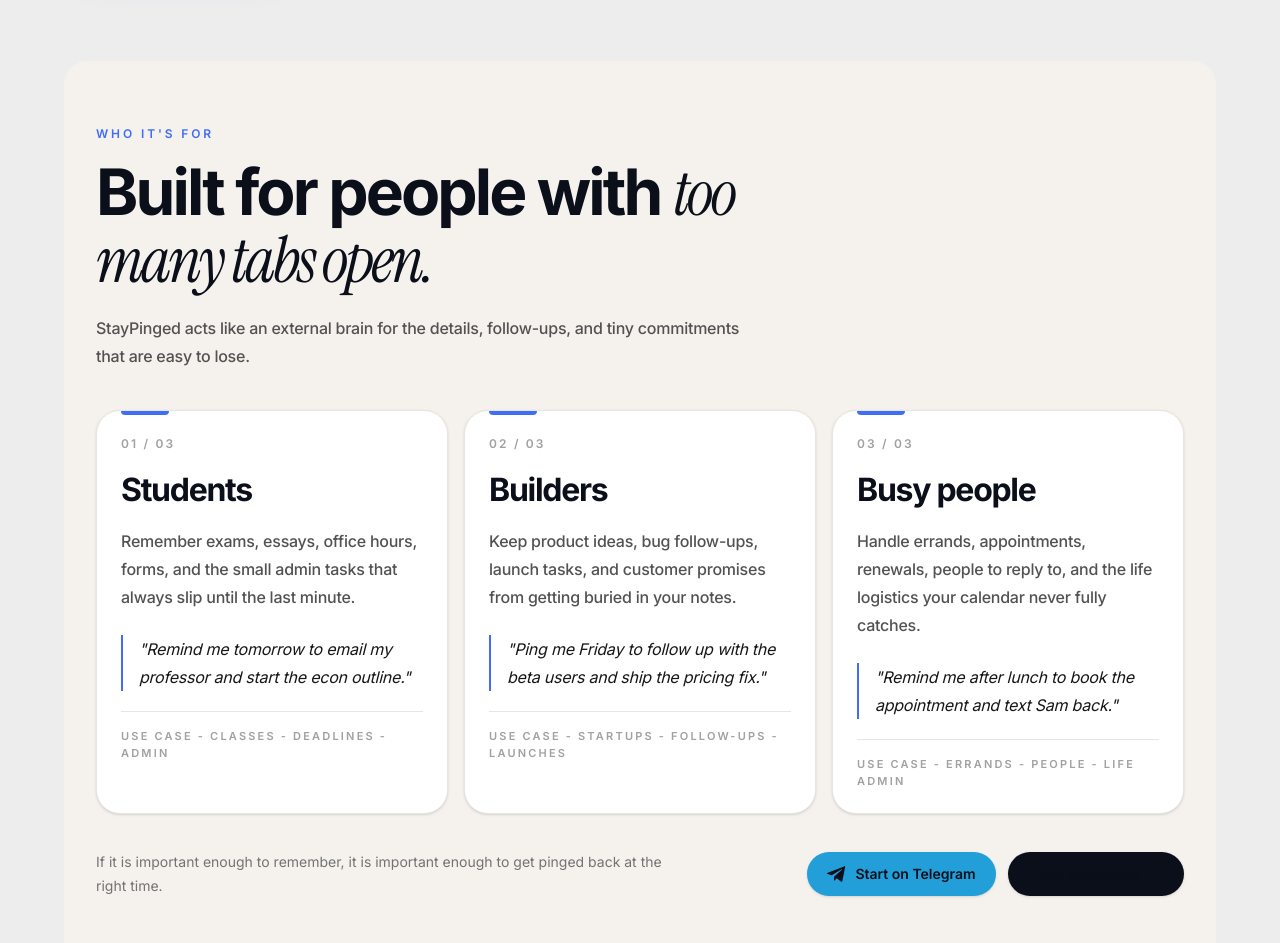
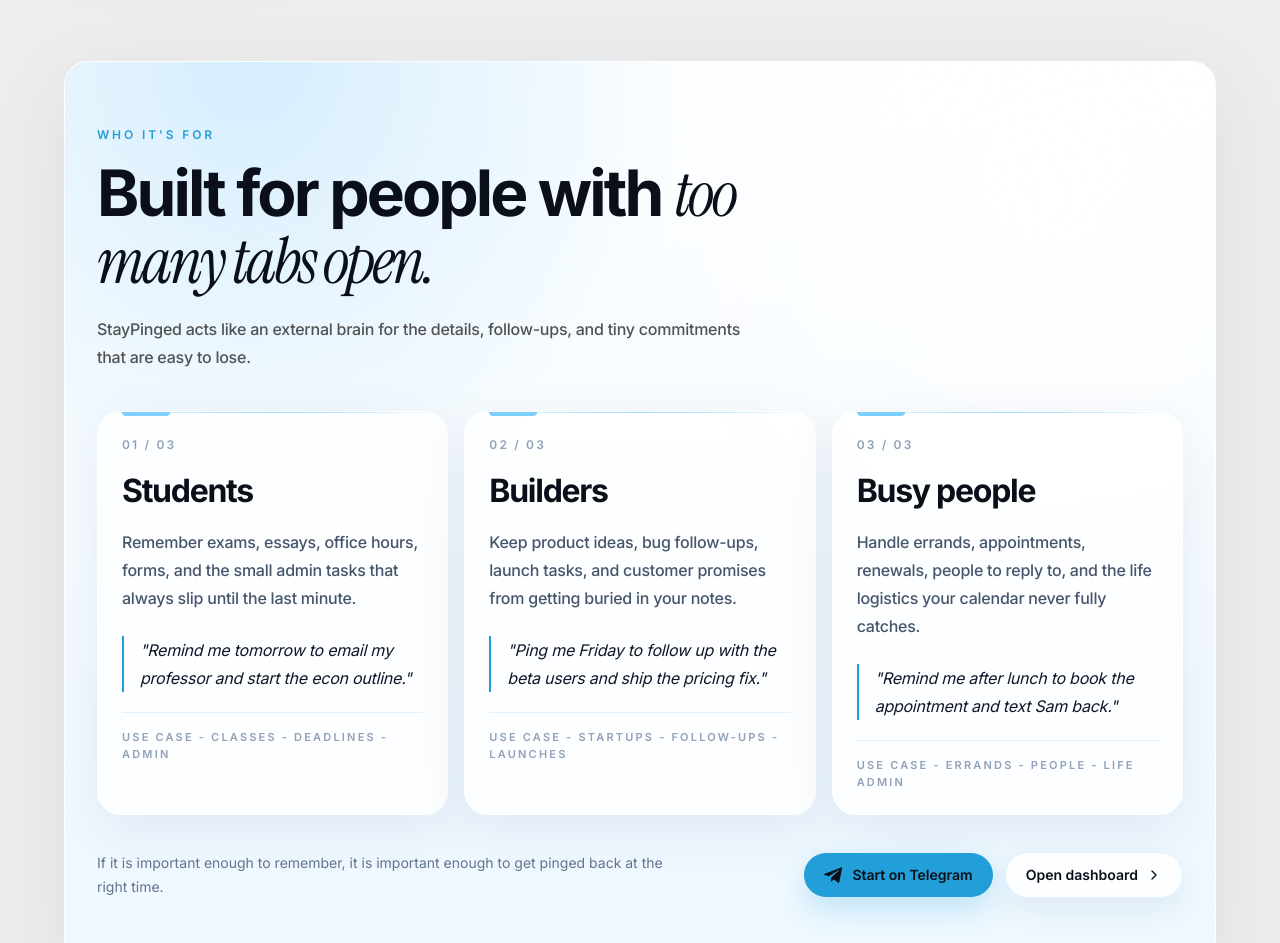
Before and after one commit to Wasseem10/Moggedai, a Next.js app: page / in a window 1280 px wide. Shown: the part 1460-2403 px from the top of the page. Built offline with nearby package versions, Linux system fonts and the light colour scheme; no server answers; a web font is replaced by a local one.

Commit message:
Polish who and FAQ CTA styling

```diff
--- a/app/App.tsx
+++ b/app/App.tsx
@@ -238,10 +238,11 @@
 
       <section
         id="who"
-        className="mx-auto w-full max-w-6xl rounded-[28px] bg-[#f5f2ee] px-5 py-12 sm:rounded-3xl sm:px-8 sm:py-16"
+        className="relative mx-auto w-full max-w-6xl overflow-hidden rounded-[28px] border border-white/70 bg-[#f7fbff] px-5 py-12 shadow-[0_24px_80px_rgba(20,50,100,0.08)] sm:rounded-3xl sm:px-8 sm:py-16"
       >
-        <div className="max-w-3xl">
-          <p className="text-[12px] font-semibold uppercase tracking-[0.24em] text-[#3F6DF6]">
+        <div className="pointer-events-none absolute inset-0 bg-[radial-gradient(circle_at_16%_0%,rgba(135,206,250,0.34),transparent_34%),radial-gradient(circle_at_86%_12%,rgba(255,255,255,0.92),transparent_32%),linear-gradient(180deg,rgba(255,255,255,0.86),rgba(235,247,255,0.7))]" />
+        <div className="relative max-w-3xl">
+          <p className="text-[12px] font-semibold uppercase tracking-[0.24em] text-[#229ED9]">
             Who it's for
           </p>
           <h2 className="mt-4 text-[40px] font-bold leading-[1.02] tracking-[-0.045em] text-[#0b0f1a] sm:text-[64px]">
@@ -263,45 +264,46 @@
           </p>
         </div>
 
-        <div className="mt-10 grid gap-4 lg:grid-cols-3">
+        <div className="relative mt-10 grid gap-4 lg:grid-cols-3">
           {whoCards.map((card) => (
             <article
               key={card.title}
-              className="relative rounded-3xl border border-neutral-200 bg-white p-6 text-[#0b0f1a] shadow-sm"
+              className="relative overflow-hidden rounded-3xl border border-white/80 bg-white/78 p-6 text-[#0b0f1a] shadow-[0_18px_55px_rgba(20,50,100,0.08)] backdrop-blur"
             >
-              <span className="absolute top-0 left-6 h-1 w-12 rounded-b-full bg-[#3F6DF6]" />
-              <p className="text-[12px] font-semibold tracking-[0.18em] text-neutral-400">
+              <span className="absolute inset-x-0 top-0 h-px bg-gradient-to-r from-transparent via-[#7ccfff]/80 to-transparent" />
+              <span className="absolute top-0 left-6 h-1 w-12 rounded-b-full bg-[#7ccfff]" />
+              <p className="text-[12px] font-semibold tracking-[0.18em] text-slate-400">
                 {card.number}
               </p>
               <h3 className="mt-5 text-[32px] font-bold leading-[1.08] tracking-[-0.04em]">
                 {card.title}
               </h3>
-              <p className="mt-5 text-[16px] font-medium leading-7 tracking-[-0.015em] text-neutral-600">{card.body}</p>
-              <blockquote className="mt-6 border-l-2 border-[#3F6DF6] pl-4 text-[16px] italic leading-7 tracking-[-0.015em] text-neutral-900">
+              <p className="mt-5 text-[16px] font-medium leading-7 tracking-[-0.015em] text-slate-600">{card.body}</p>
+              <blockquote className="mt-6 border-l-2 border-[#229ED9] pl-4 text-[16px] italic leading-7 tracking-[-0.015em] text-slate-900">
                 "{card.quote}"
               </blockquote>
-              <div className="mt-5 border-t border-neutral-200 pt-4 text-[11px] font-semibold uppercase tracking-[0.2em] text-neutral-400">
+              <div className="mt-5 border-t border-sky-100 pt-4 text-[11px] font-semibold uppercase tracking-[0.2em] text-slate-400">
                 {card.tags}
               </div>
             </article>
           ))}
         </div>
 
-        <div className="mt-9 flex flex-col items-stretch gap-3 sm:flex-row sm:flex-wrap sm:items-center">
-          <p className="mr-auto max-w-xl text-sm leading-6 text-neutral-500">
+        <div className="relative mt-9 flex flex-col items-stretch gap-3 sm:flex-row sm:flex-wrap sm:items-center">
+          <p className="mr-auto max-w-xl text-sm leading-6 text-slate-500">
             If it is important enough to remember, it is important enough to
             get pinged back at the right time.
           </p>
           <a
             href={telegramHref}
-            className="inline-flex items-center justify-center gap-2 rounded-full bg-[#229ED9] px-5 py-3 text-sm font-semibold text-white shadow-sm"
+            className="inline-flex items-center justify-center gap-2 rounded-full bg-[#229ED9] px-5 py-3 text-sm font-semibold text-white shadow-[0_12px_30px_rgba(34,158,217,0.24)]"
           >
             <TelegramLogo />
             Start on Telegram
           </a>
           <a
             href="/dashboard"
-            className="inline-flex items-center justify-center gap-2 rounded-full bg-[#0b0f1a] px-5 py-3 text-sm font-semibold text-white shadow-sm"
+            className="inline-flex items-center justify-center gap-2 rounded-full border border-sky-100 bg-white/80 px-5 py-3 text-sm font-semibold text-[#0b0f1a] shadow-[0_12px_30px_rgba(20,50,100,0.08)] backdrop-blur"
           >
             Open dashboard
             <ChevronRight className="h-4 w-4" strokeWidth={2} />
@@ -327,7 +329,7 @@
             </p>
             <a
               href={telegramHref}
-              className="mt-8 inline-flex w-full items-center justify-center gap-2 rounded-full bg-[#0b0f1a] px-5 py-3 text-sm font-semibold text-white shadow-sm sm:w-auto"
+              className="mt-8 inline-flex w-full items-center justify-center gap-2 rounded-full bg-[#229ED9] px-5 py-3 text-sm font-semibold text-white shadow-[0_12px_30px_rgba(34,158,217,0.24)] sm:w-auto"
             >
               <TelegramLogo />
               Start on Telegram
```
